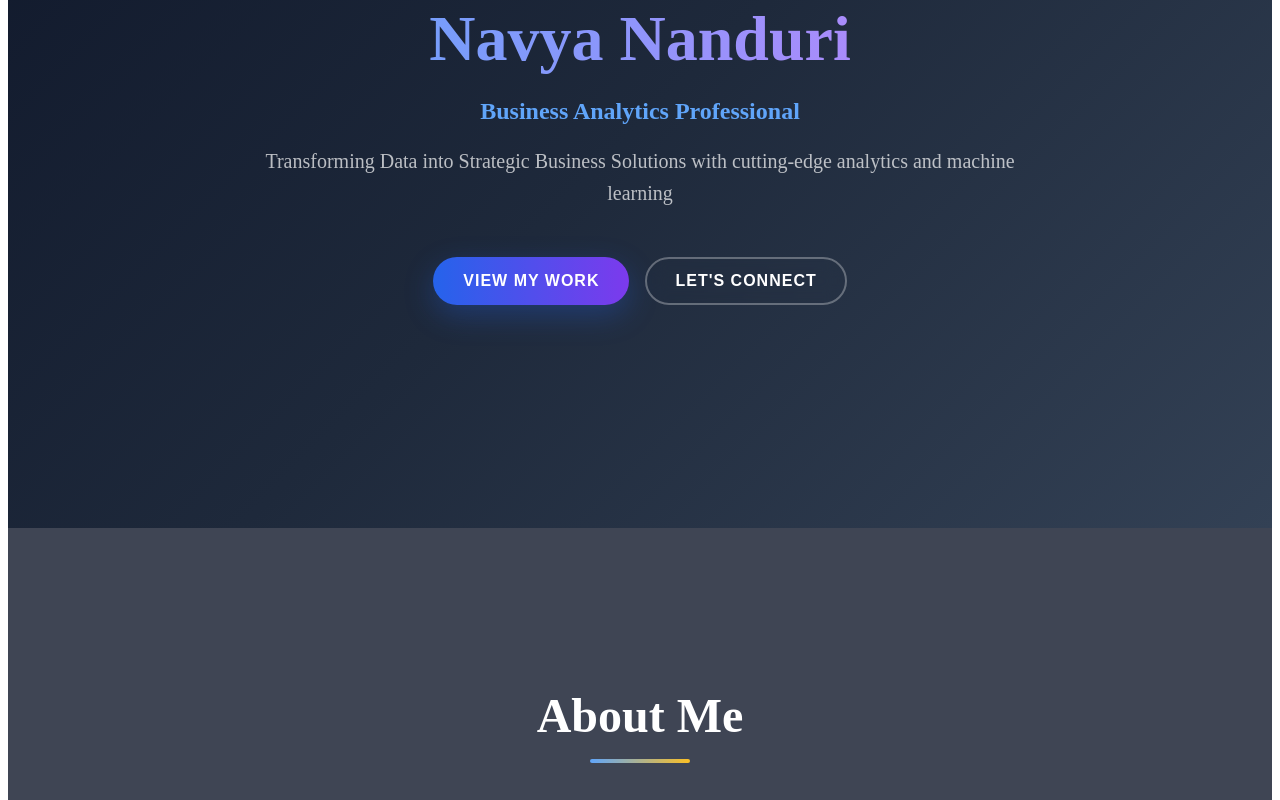
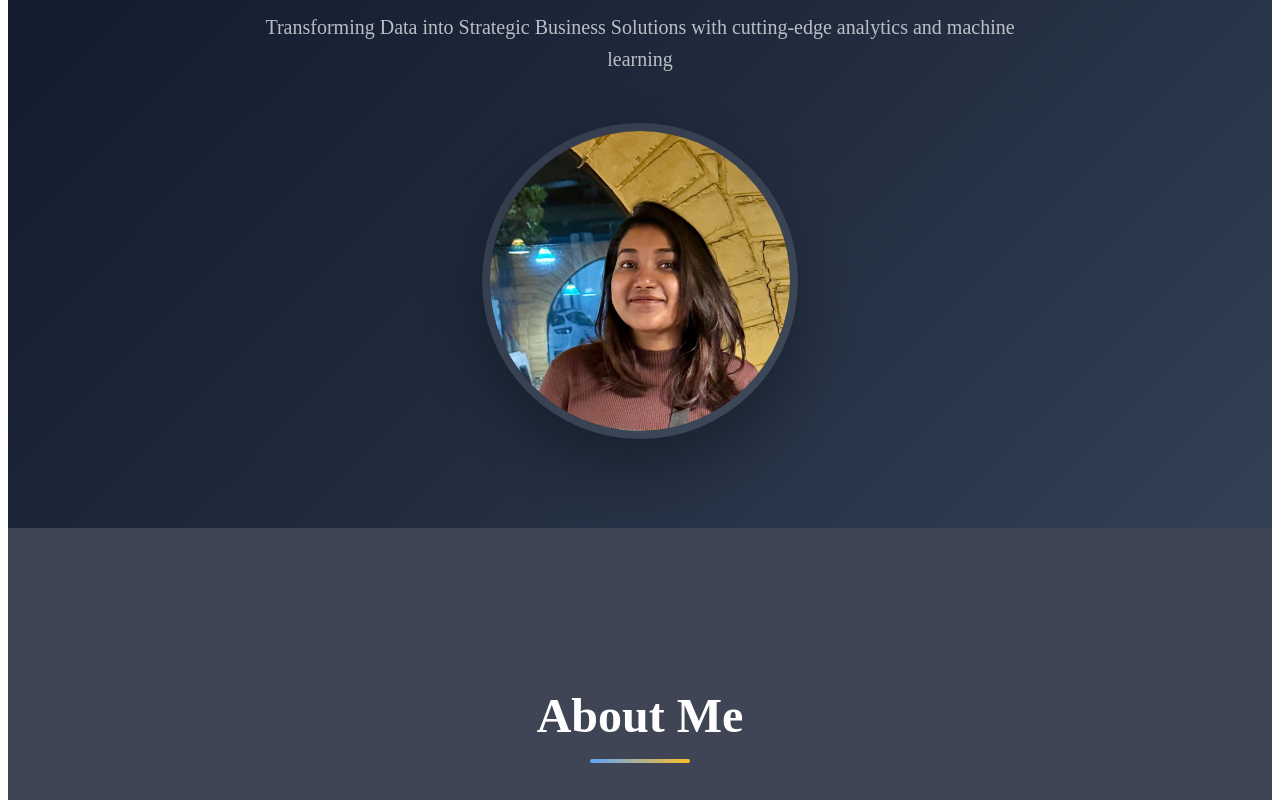
Before and after one commit to Yatheesh-Nagella/navya-portfolio, a Next.js app: page / in a window 1280 px wide. Shown: the part 280-1080 px from the top of the page. Built offline with nearby package versions, Linux system fonts and the light colour scheme.

Commit message:
images additon

```diff
--- a/src/app/page.tsx
+++ b/src/app/page.tsx
@@ -1,5 +1,5 @@
 import Navbar from '@/components/layout/navbar';
-import Hero from '@/components/sections/hero';
+import Hero from '@/components/sections/home';
 import About from '@/components/sections/about';
 import Skills from '@/components/sections/skills';
 import Projects from '@/components/sections/projects';
--- a/src/components/sections/about.tsx
+++ b/src/components/sections/about.tsx
@@ -124,46 +124,19 @@ const About = () => {
                   width: '350px',
                   height: '420px',
                   borderRadius: '20px',
-              background: 'linear-gradient(135deg, #667eea 0%, #764ba2 100%)',
-              display: 'flex',
-              alignItems: 'center',
-              justifyContent: 'center',
-              color: 'white',
-              fontSize: '1.1rem',
-              textAlign: 'center',
+                  overflow: 'hidden',
                   boxShadow: '0 30px 60px rgba(0, 0, 0, 0.3)',
-              position: 'relative',
-              overflow: 'hidden',
-              cursor: 'pointer',
-              transition: 'all 0.5s ease',
+                  // ... other existing styles
+                }}>
+                  <img
+                    src="/images/uco-grad.jpg"
+                    alt="Navya Nanduri Graduation"
+                    style={{
+                      width: '100%',
+                      height: '100%',
+                      objectFit: 'cover',
                     }}
-            onMouseEnter={(e) => {
-              e.currentTarget.style.transform = 'scale(1.05) rotateY(5deg)';
-              e.currentTarget.style.boxShadow = '0 40px 80px rgba(0, 0, 0, 0.4)';
-            }}
-            onMouseLeave={(e) => {
-              e.currentTarget.style.transform = 'scale(1) rotateY(0deg)';
-              e.currentTarget.style.boxShadow = '0 30px 60px rgba(0, 0, 0, 0.3)';
-            }}
-            >
-              <div>
-                <div style={{ fontSize: '3rem', marginBottom: '1rem' }}>🎓</div>
-                <div style={{ fontWeight: '600', marginBottom: '0.5rem' }}>Graduation Achievement</div>
-                <div style={{ fontSize: '0.9rem', opacity: '0.8' }}>UCO Business Analytics</div>
-                <div style={{ fontSize: '0.9rem', opacity: '0.8' }}>CGPA: 3.56</div>
-              </div>
-
-              {/* Shimmer Effect */}
-              <div style={{
-                position: 'absolute',
-                top: '-50%',
-                left: '-50%',
-                width: '200%',
-                height: '200%',
-                background: 'linear-gradient(45deg, transparent, rgba(255, 255, 255, 0.1), transparent)',
-                transform: 'rotate(45deg)',
-                animation: 'shimmer 3s linear infinite',
-              }} />
+                  />
                 </div>
               </div>
         </div>
--- a/src/components/sections/hero.tsx
+++ b/src/components/sections/hero.tsx
@@ -11,11 +11,23 @@ const Hero = () => {
         alignItems: 'center',
         justifyContent: 'center',
         position: 'relative',
+        paddingTop: '80px',
       }}
     >
-      <div style={{ textAlign: 'center', maxWidth: '800px', padding: '0 2rem' }}>
+      <div style={{
+        maxWidth: '1200px',
+        width: '100%',
+        padding: '0 2rem',
+        display: 'grid',
+        gridTemplateColumns: '1fr 400px', // Fixed layout: text left, image right
+        gap: '4rem',
+        alignItems: 'center',
+      }}>
+
+        {/* Text Content - Left Side */}
+        <div style={{ textAlign: 'left' }}> {/* Changed to left align */}
           <h1 style={{
-          fontSize: '4rem',
+            fontSize: 'clamp(2.5rem, 8vw, 4rem)',
             fontWeight: 'bold',
             background: 'linear-gradient(to right, #60a5fa, #c084fc)',
             WebkitBackgroundClip: 'text',
@@ -28,7 +40,7 @@ const Hero = () => {
           </h1>
 
           <h2 style={{
-          fontSize: '1.5rem',
+            fontSize: 'clamp(1.2rem, 4vw, 1.5rem)',
             color: '#60a5fa',
             fontWeight: '600',
             marginBottom: '1rem',
@@ -37,69 +49,119 @@ const Hero = () => {
           </h2>
 
           <p style={{
-          fontSize: '1.25rem',
+            fontSize: 'clamp(1rem, 3vw, 1.25rem)',
             color: 'rgba(255, 255, 255, 0.7)',
-          marginBottom: '3rem',
             lineHeight: '1.6',
+            maxWidth: '600px',
           }}>
             Transforming Data into Strategic Business Solutions with cutting-edge analytics and machine learning
           </p>
+        </div>
 
-        <div style={{ display: 'flex', gap: '1rem', justifyContent: 'center', flexWrap: 'wrap' }}>
-          <button style={{
-            background: 'linear-gradient(to right, #2563eb, #7c3aed)',
-            color: 'white',
-            padding: '15px 30px',
-            borderRadius: '50px',
-            border: 'none',
-            cursor: 'pointer',
-            fontSize: '1rem',
-            fontWeight: '600',
-            textTransform: 'uppercase',
-            letterSpacing: '1px',
-            transition: 'all 0.3s ease',
-            boxShadow: '0 10px 30px rgba(37, 99, 235, 0.3)',
+        {/* Profile Image - Right Side */}
+        <div style={{
+          display: 'flex',
+          justifyContent: 'center',
+          position: 'relative',
+        }}>
+          <div style={{
+            position: 'relative',
+            transition: 'transform 0.3s ease',
           }}
           onMouseEnter={(e) => {
-            e.currentTarget.style.transform = 'translateY(-3px)';
-            e.currentTarget.style.boxShadow = '0 20px 40px rgba(37, 99, 235, 0.4)';
+            e.currentTarget.style.transform = 'scale(1.05)';
           }}
           onMouseLeave={(e) => {
-            e.currentTarget.style.transform = 'translateY(0)';
-            e.currentTarget.style.boxShadow = '0 10px 30px rgba(37, 99, 235, 0.3)';
+            e.currentTarget.style.transform = 'scale(1)';
           }}>
-            View My Work
-          </button>
-          <button style={{
-            background: 'transparent',
-            color: 'white',
-            padding: '13px 28px',
-            borderRadius: '50px',
-            border: '2px solid rgba(255, 255, 255, 0.3)',
-            cursor: 'pointer',
-            fontSize: '1rem',
-            fontWeight: '600',
-            textTransform: 'uppercase',
-            letterSpacing: '1px',
-            transition: 'all 0.3s ease',
-            backdropFilter: 'blur(10px)',
+
+            {/* Main Profile Image */}
+            <div style={{
+              width: '350px',
+              height: '350px',
+              borderRadius: '50%',
+              overflow: 'hidden',
+              border: '8px solid rgba(255, 255, 255, 0.1)',
+              boxShadow: '0 30px 60px rgba(0, 0, 0, 0.3)',
+              position: 'relative',
+            }}>
+              <img
+                src="/images/navya-casual.jpg"
+                alt="Navya Nanduri - Business Analytics Professional"
+                style={{
+                  width: '100%',
+                  height: '100%',
+                  objectFit: 'cover',
                 }}
-          onMouseEnter={(e) => {
-            e.currentTarget.style.background = 'rgba(255, 255, 255, 0.1)';
-            e.currentTarget.style.borderColor = '#fbbf24';
-            e.currentTarget.style.transform = 'translateY(-3px)';
-            e.currentTarget.style.boxShadow = '0 15px 35px rgba(245, 158, 11, 0.2)';
-          }}
-          onMouseLeave={(e) => {
-            e.currentTarget.style.background = 'transparent';
-            e.currentTarget.style.borderColor = 'rgba(255, 255, 255, 0.3)';
-            e.currentTarget.style.transform = 'translateY(0)';
-            e.currentTarget.style.boxShadow = 'none';
-          }}>
-            Let's Connect
-          </button>
+              />
+
+              {/* Shimmer Effect Overlay */}
+              <div style={{
+                position: 'absolute',
+                top: '-50%',
+                left: '-50%',
+                width: '200%',
+                height: '200%',
+                background: 'linear-gradient(45deg, transparent, rgba(255, 255, 255, 0.1), transparent)',
+                transform: 'rotate(45deg)',
+                animation: 'shimmer 3s linear infinite',
+              }} />
+            </div>
+
+            {/* Floating Elements */}
+            <div style={{
+              position: 'absolute',
+              top: '-20px',
+              right: '-20px',
+              width: '80px',
+              height: '80px',
+              borderRadius: '50%',
+              background: 'linear-gradient(135deg, #fbbf24, #f97316)',
+              boxShadow: '0 10px 30px rgba(245, 158, 11, 0.3)',
+              animation: 'float 4s ease-in-out infinite',
+            }} />
+
+            <div style={{
+              position: 'absolute',
+              bottom: '-20px',
+              left: '-20px',
+              width: '60px',
+              height: '60px',
+              borderRadius: '50%',
+              background: 'linear-gradient(135deg, #7c3aed, #a855f7)',
+              boxShadow: '0 10px 30px rgba(124, 58, 237, 0.3)',
+              animation: 'float 4s ease-in-out infinite 2s',
+            }} />
           </div>
         </div>
+      </div>
+
+      {/* CSS Animations */}
+      <style jsx>{`
+        @keyframes shimmer {
+          0% { transform: translateX(-100%) translateY(-100%) rotate(45deg); }
+          100% { transform: translateX(100%) translateY(100%) rotate(45deg); }
+        }
+
+        @keyframes float {
+          0%, 100% { transform: translateY(0px) rotate(0deg); opacity: 0.8; }
+          50% { transform: translateY(-30px) rotate(180deg); opacity: 1; }
+        }
+
+        @media (max-width: 1024px) {
+          section > div {
+            grid-template-columns: 1fr !important;
+            text-align: center !important;
+            gap: 2rem !important;
+          }
+        }
+
+        @media (max-width: 768px) {
+          section > div {
+            padding: 0 1rem !important;
+          }
+        }
+      `}</style>
     </section>
   );
 };
--- /dev/null
+++ b/src/components/sections/home.tsx
@@ -0,0 +1,76 @@
+'use client';
+
+const Home = () => {
+  return (
+    <section
+      id="home"
+      style={{
+        minHeight: '100vh',
+        background: 'linear-gradient(135deg, #0f172a, #1e293b, #334155)',
+        display: 'flex',
+        alignItems: 'center',
+        justifyContent: 'center',
+        position: 'relative',
+      }}
+    >
+      <div style={{ textAlign: 'center', maxWidth: '800px', padding: '0 2rem' }}>
+        <h1 style={{
+          fontSize: '4rem',
+          fontWeight: 'bold',
+          background: 'linear-gradient(to right, #60a5fa, #c084fc)',
+          WebkitBackgroundClip: 'text',
+          WebkitTextFillColor: 'transparent',
+          backgroundClip: 'text',
+          marginBottom: '1.5rem',
+          lineHeight: '1.1',
+        }}>
+          Navya Nanduri
+        </h1>
+
+        <h2 style={{
+          fontSize: '1.5rem',
+          color: '#60a5fa',
+          fontWeight: '600',
+          marginBottom: '1rem',
+        }}>
+          Business Analytics Professional
+        </h2>
+
+        <p style={{
+          fontSize: '1.25rem',
+          color: 'rgba(255, 255, 255, 0.7)',
+          marginBottom: '3rem',
+          lineHeight: '1.6',
+        }}>
+          Transforming Data into Strategic Business Solutions with cutting-edge analytics and machine learning
+        </p>
+        <div style={{
+          marginTop: '3rem',
+          display: 'flex',
+          justifyContent: 'center',
+        }}>
+          <div style={{
+            width: '300px',
+            height: '300px',
+            borderRadius: '50%',
+            overflow: 'hidden',
+            border: '8px solid rgba(255, 255, 255, 0.1)',
+            boxShadow: '0 30px 60px rgba(0, 0, 0, 0.3)',
+          }}>
+            <img
+              src="/images/Head-shot.jpg"
+              alt="Navya Nanduri"
+              style={{
+                width: '100%',
+                height: '100%',
+                objectFit: 'cover',
+              }}
+            />
+          </div>
+        </div>
+      </div>
+    </section>
+  );
+};
+
+export default Home;
```
Also changed, not shown: public/images/Head-shot.jpg (added), public/images/uco-grad.jpg (added). Lines whose indentation alone changed are shown as unchanged.
